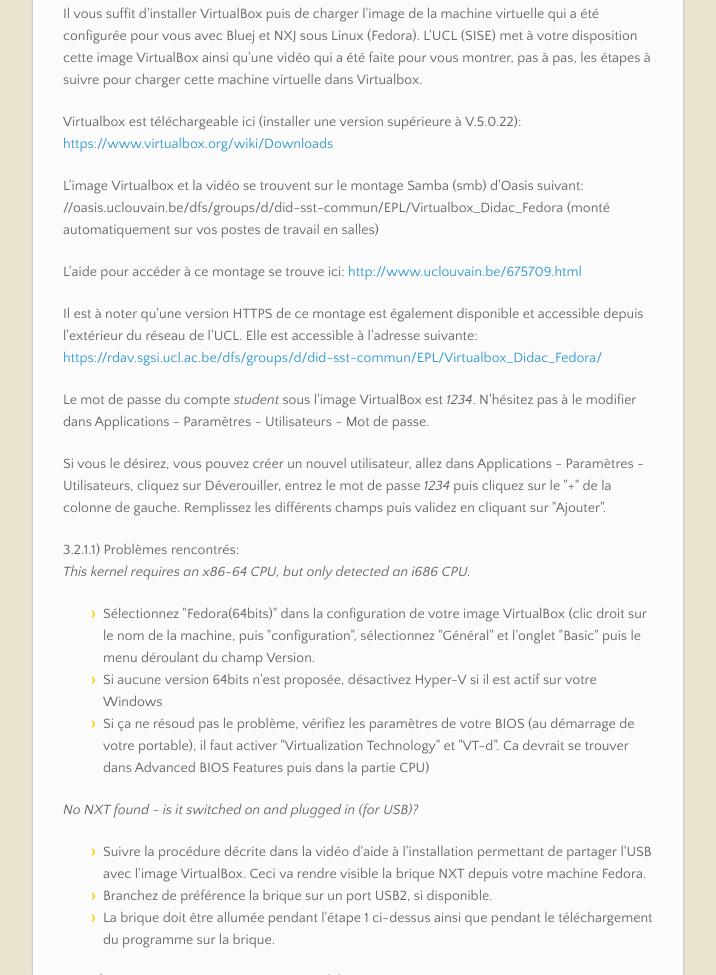
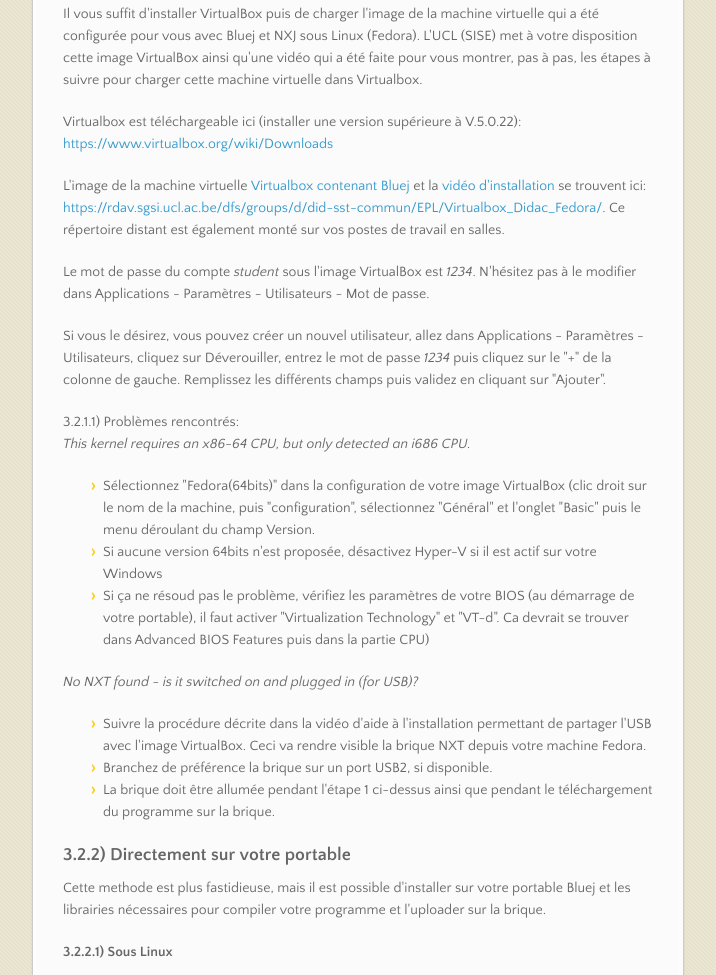
Before and after one commit to NDetienne/ProjetP1, a plain HTML site: page index.html in a window 1280 px wide. Shown: the part 2344-3319 px from the top of the page, without its empty margins (283-999 px from the left). Drawn offline with nearby package versions, Linux system fonts and the light colour scheme.

Commit message:
Explications des liens virtualBox SISE

```diff
--- a/index.html
+++ b/index.html
@@ -106,9 +106,7 @@
 <p>Via VirtualBox, vous devriez rapidement savoir programmer votre robot depuis votre portable sans avoir à vous soucier de l'installer de Bluej et de l'extension NXJ.
 <p>Il vous suffit d'installer VirtualBox puis de charger l'image de la machine virtuelle qui a été configurée pour vous avec Bluej et NXJ sous Linux (Fedora). L'UCL (SISE) met à votre disposition cette image VirtualBox ainsi qu'une vidéo qui a été faite pour vous montrer, pas à pas, les étapes à suivre pour charger cette machine virtuelle dans Virtualbox.
 <p>Virtualbox est téléchargeable ici (installer une version supérieure à V.5.0.22): <a href="https://www.virtualbox.org/wiki/Downloads" target=_blank>https://www.virtualbox.org/wiki/Downloads</a>
-<p>L'image Virtualbox et la vidéo se trouvent sur le montage Samba (smb) d'Oasis suivant: //oasis.uclouvain.be/dfs/groups/d/did-sst-commun/EPL/Virtualbox_Didac_Fedora (monté automatiquement sur vos postes de travail en salles)
-<p>L'aide pour accéder à ce montage se trouve ici: <a href="http://www.uclouvain.be/675709.html" target=_blank>http://www.uclouvain.be/675709.html</a>
-<p>Il est à noter qu'une version HTTPS de ce montage est également disponible et accessible depuis l'extérieur du réseau de l'UCL. Elle est accessible à l'adresse suivante: <a href="https://rdav.sgsi.ucl.ac.be/dfs/groups/d/did-sst-commun/EPL/Virtualbox_Didac_Fedora/" target="_blank">https://rdav.sgsi.ucl.ac.be/dfs/groups/d/did-sst-commun/EPL/Virtualbox_Didac_Fedora/</a></p>
+<p>L'image de la machine virtuelle <a href="https://rdav.sgsi.ucl.ac.be/dfs/groups/d/did-sst-commun/EPL/Virtualbox_Didac_Fedora/Fedora.vdi" target=_blank>Virtualbox contenant Bluej</a> et la <a href="https://rdav.sgsi.ucl.ac.be/dfs/groups/d/did-sst-commun/EPL/Virtualbox_Didac_Fedora/virtualbox_lejos.mov" target=_blank>vidéo d'installation</a> se trouvent ici: <a href="https://rdav.sgsi.ucl.ac.be/dfs/groups/d/did-sst-commun/EPL/Virtualbox_Didac_Fedora/" target="_blank">https://rdav.sgsi.ucl.ac.be/dfs/groups/d/did-sst-commun/EPL/Virtualbox_Didac_Fedora/</a>. Ce répertoire distant est également monté sur vos postes de travail en salles.<p>
 <p>Le mot de passe du compte <i>student</i> sous l'image VirtualBox est <i>1234</i>. N'hésitez pas à le modifier dans Applications - Paramètres - Utilisateurs - Mot de passe.</p>
 <p>Si vous le désirez, vous pouvez créer un nouvel utilisateur, allez dans Applications - Paramètres - Utilisateurs, cliquez sur Déverouiller, entrez le mot de passe <i>1234</i> puis cliquez sur le "+" de la colonne de gauche. Remplissez les différents champs puis validez en cliquant sur "Ajouter".</p>
 <a id="3211-Problemes-rencontrés" class="anchor" href="#3211-Problemes-rencontrés" aria-hidden="true"><span aria-hidden="true" class="octicon octicon-link"></span></a>3.2.1.1) Problèmes rencontrés:</h4>
```
